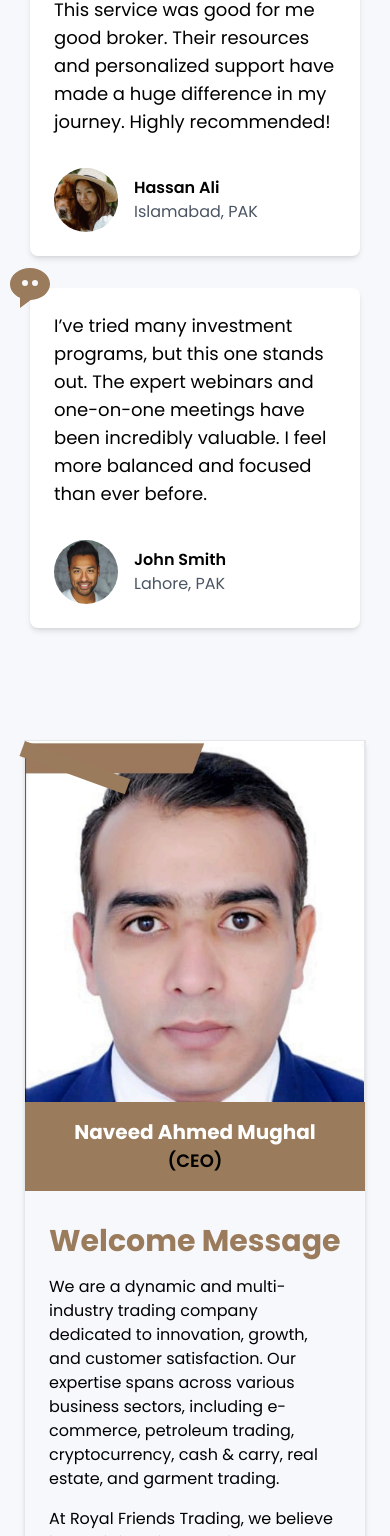
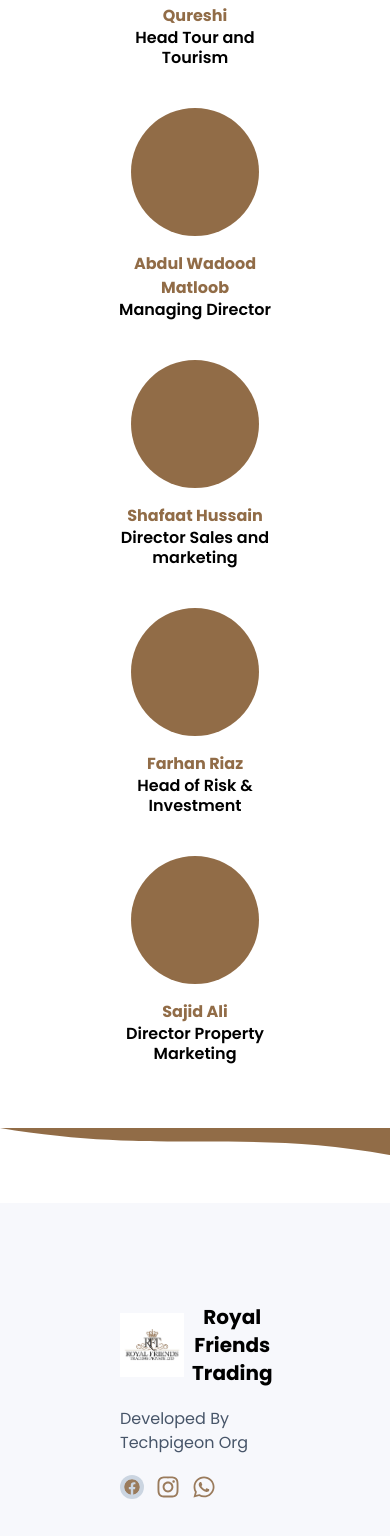
Before and after one commit to Hassanali360/ffff, a React (Vite) app: page / in a window 390 px wide. Shown: the part 4798-6334 px from the top of the page. Built offline with nearby package versions, Linux system fonts and the light colour scheme.

Commit message:
changes made

```diff
--- a/src/App.jsx
+++ b/src/App.jsx
@@ -4,8 +4,7 @@ import Hero from './Components/Hero';
 import Services from './Components/Services';
 import About from './Components/About';
 import WorkingSteps from './Components/WorkingSteps';
-import Pricing from './Components/Pricing';
-import Testimonial from './Components/Testimonial';
+
 import Contact from "./Components/Contact";
 import Footer from './Components/Footer';
 import { motion } from 'framer-motion';
@@ -61,17 +60,7 @@ const App = () => {
                   <WorkingSteps />
                 </motion.div>
 
-                {/* Pricing component */}
 
-                {/* Testimonial component */}
-                <motion.div
-                  initial="hidden"
-                  whileInView="visible"
-                  viewport={{ amount: 0.3 }}
-                  variants={scrollVariants}
-                >
-                  <Testimonial />
-                </motion.div>
 
                 {/* Contact component */}
                 <motion.div
--- a/src/Components/Contact.jsx
+++ b/src/Components/Contact.jsx
@@ -1,4 +1,9 @@
 const teamMembers = [
+  {
+    name: "Fahad Mustafa Qureshi",
+    role: "Head Tour and Tourism",
+    image: "", // Replace with your image path
+  },
   {
     name: "Abdul Wadood Matloob",
     role: "Managing Director",
@@ -19,11 +24,7 @@ const teamMembers = [
     role: "Director Property Marketing",
     image: "", // Empty means placeholder circle
   },
-  {
-    name: "Fahad Mustafa Qureshi",
-    role: "Director Tour and Tourism",
-    image: "", // Replace with your image path
-  },
+
 ];
 
 const Contact = () => {
--- a/src/Components/Footer.jsx
+++ b/src/Components/Footer.jsx
@@ -94,18 +94,17 @@ const Footer = () => {
                                 onClick={goToHome} href="#" className='text-slate-600  hover:hover:text-heroBg hover:font-bold'>
                                 <div className="flex items-center gap-2">
                                     <IoCallOutline className="text-xl" /> {/* Call Icon */}
-                                    <span>+92 340 1884752</span>
+                                    <span>+92 370 0085717</span>
                                 </div>
                             </a>
                         </li>
                         <li> <a href="about" className='text-slate-600  hover:hover:text-heroBg hover:font-bold'><div className="flex items-center gap-2">
                             <MdLocationOn className="text-xl" /> {/* Location Icon */}
-                            <span>Office No: 03 First Floor MB City Mall Plaza
-                            Sector I-8 Markaz Islamabad</span>
+                            <span>MB City Mall Plaza Sector I-8 Markaz Islamabad</span>
                         </div></a></li>
                         <li> <a href="about" className='text-slate-600  hover:hover:text-heroBg hover:font-bold'><div className="flex items-center gap-2">
                             <IoMdMail className="text-xl" /> {/* Email Icon */}
-                            <span>Mughal_iiui91@hotmail.com</span>
+                            <span>royalfriendstrading@gmail.com</span>
                         </div></a></li>
 
 
--- a/src/Components/Navbar.jsx
+++ b/src/Components/Navbar.jsx
@@ -13,7 +13,7 @@ const Navbar = () => {
   };
 
   const handleScroll = () => {
-    const sections = ["home", "services", "about", "testimonial", "footer"];
+    const sections = ["home", "services", "about", "projects", "footer"];
     const scrollPosition = window.scrollY + 100;
 
     let foundSection = "home";
@@ -106,19 +106,7 @@ const Navbar = () => {
         >
           About
         </button>
-      </li>
-      <li>
-        <button
-          onClick={() => {
-            if (isOpen) handleToggle();
-            handleScrollTo("testimonial");
-          }}
-          className={navButtonClass("testimonial")}
-        >
-          Projects
-        </button>
-      </li>
-      <li>
+
         <button
           onClick={() => {
             if (isOpen) handleToggle();
--- a/src/Components/Services.jsx
+++ b/src/Components/Services.jsx
@@ -5,6 +5,19 @@ import serviceImg3 from "../assets/service3.webp"
 import serviceImg4 from "../assets/service4.webp"
 
 const Services = () => {
+
+
+  const handleScoll2 = (targetId) => {
+    const targetElement = document.getElementById(targetId)
+    if (targetId) {
+        window.scrollTo({
+            top: targetElement.offsetTop,
+            behavior: 'smooth',
+        })
+    }
+
+}
+
   return (
     <div className='bg-[#f7f8fc]' id='services'>
       <div className='pt-28 px-4 container mx-auto' >
--- a/src/Components/Testimonial.jsx
+++ /dev/null
@@ -1,113 +0,0 @@
-import React from 'react';
-import { BiSolidMessageRoundedDots } from "react-icons/bi";
-import review1 from "../assets/review1.webp";
-import review2 from "../assets/review2.webp";
-import ceoImage from "../assets/ceo.jpg"; // Make sure this path is correct
-
-const testimonials = [
-  {
-    name: 'Hassan Ali',
-    location: 'Islamabad, PAK',
-    review: 'This service was good for me good broker. Their resources and personalized support have made a huge difference in my journey. Highly recommended!',
-    image: review1,
-  },
-  {
-    name: 'John Smith',
-    location: 'Lahore, PAK',
-    review: 'I’ve tried many investment programs, but this one stands out. The expert webinars and one-on-one meetings have been incredibly valuable. I feel more balanced and focused than ever before.',
-    image: review2,
-  },
-];
-
-const Testimonial = () => {
-  return (
-    <div id="testimonial" className="bg-[#f7f8fc] py-12">
-      <div className="container mx-auto">
-        {/* Heading */}
-        <div className="text-center mb-12">
-          <h2 className="text-4xl font-bold font-Secoundary mb-3">What Our Clients Say</h2>
-          <p className="text-lg md:w-1/2 mx-auto">
-            Hear from some of our trusted clients about their experience with our services and support.
-          </p>
-        </div>
-
-        {/* Testimonial Cards */}
-        <div className="flex md:flex-row flex-col gap-8 md:w-4/5 mx-auto px-[30px]">
-          {testimonials.map((testimonial, index) => (
-            <div key={index} className="relative bg-white rounded-lg flex-1 p-6 shadow-md">
-              {/* Quote Icon */}
-              <div className="absolute top-0 left-0 transform -translate-x-1/2 -translate-y-1/2">
-                <BiSolidMessageRoundedDots className="size-12 text-heroBg" />
-              </div>
-
-              {/* Review Text */}
-              <p className="text-lg mb-2">{testimonial.review}</p>
-
-              {/* User Info */}
-              <div className="flex mt-8 items-center">
-                <img
-                  src={testimonial.image}
-                  alt={`${testimonial.name}'s review`}
-                  className="size-16 rounded-full object-cover mr-4"
-                />
-                <div>
-                  <p className="font-semibold">{testimonial.name}</p>
-                  <p className="text-gray-600">{testimonial.location}</p>
-                </div>
-              </div>
-            </div>
-          ))}
-        </div>
-
-        {/* Welcome Message Section */}
-        <section className="w-full  text-black px-6 py-12 mt-16">
-          <div className="max-w-6xl mx-auto flex flex-col md:flex-row items-start border  shadow-md">
-            {/* Left - CEO Image */}
-            <div className="md:w-1/2 w-full relative">
-              <div className="relative">
-                {/* Decorative strip */}
-                <div className="absolute top-0 left-0 w-28 h-4 bg-heroBg rotate-[20deg] origin-top-left"></div>
-                <img
-                  src={ceoImage}
-                  alt="CEO"
-                  className="max-w-full h-auto object-cover border-r md:border-none"
-                />
-              </div>
-              {/* Name strip */}
-              <div className="bg-heroBg text-white text-center py-4 font-bold text-lg">
-                <span className="text-xl">Naveed Ahmed Mughal</span>
-                <div className="text-black font-semibold">(CEO)</div>
-              </div>
-            </div>
-
-            {/* Right - Welcome Text */}
-            <div className="md:w-1/2 w-full px-6 py-8">
-              <h2 className="text-3xl font-bold text-heroBg mb-4">Welcome Message</h2>
-              <p className="mb-4">
-                We are a dynamic and multi-industry trading company dedicated to
-                innovation, growth, and customer satisfaction. Our expertise spans
-                across various business sectors, including e-commerce, petroleum
-                trading, cryptocurrency, cash & carry, real estate, and garment
-                trading.
-              </p>
-              <p className="mb-4">
-                At Royal Friends Trading, we believe in providing high-quality
-                products and services that align with modern business needs while
-                maintaining ethical, transparent, and sustainable practices. Our
-                goal is to bridge the gap between businesses and customers by
-                offering innovative trading solutions that enhance profitability and
-                efficiency.
-              </p>
-              <p>
-                We take pride in building long-term relationships with our clients,
-                investors, and partners, ensuring mutual growth and success.
-              </p>
-            </div>
-          </div>
-        </section>
-      </div>
-    </div>
-  );
-};
-
-export default Testimonial;
```
